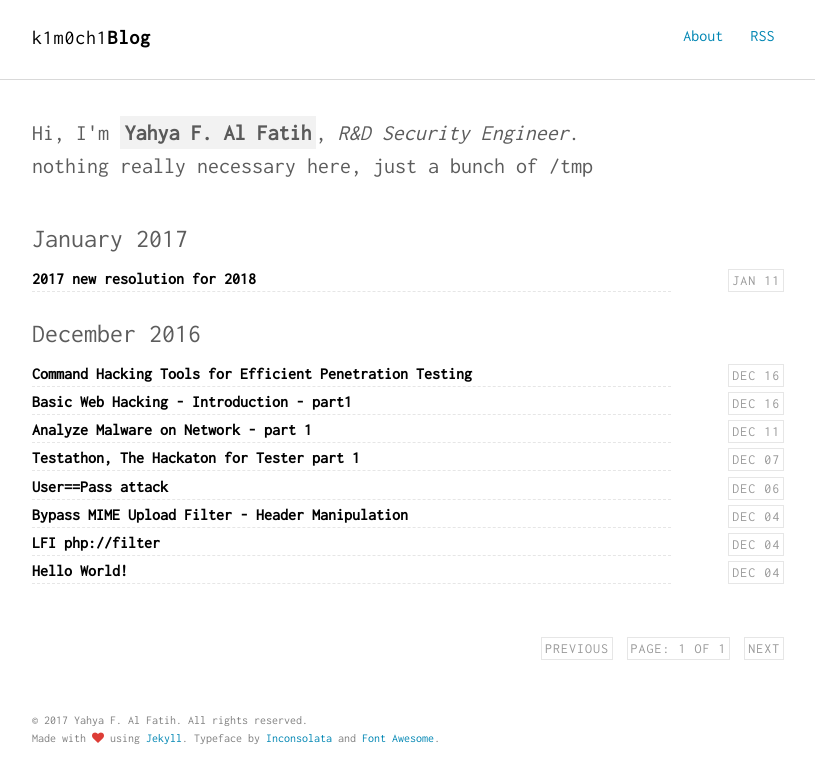
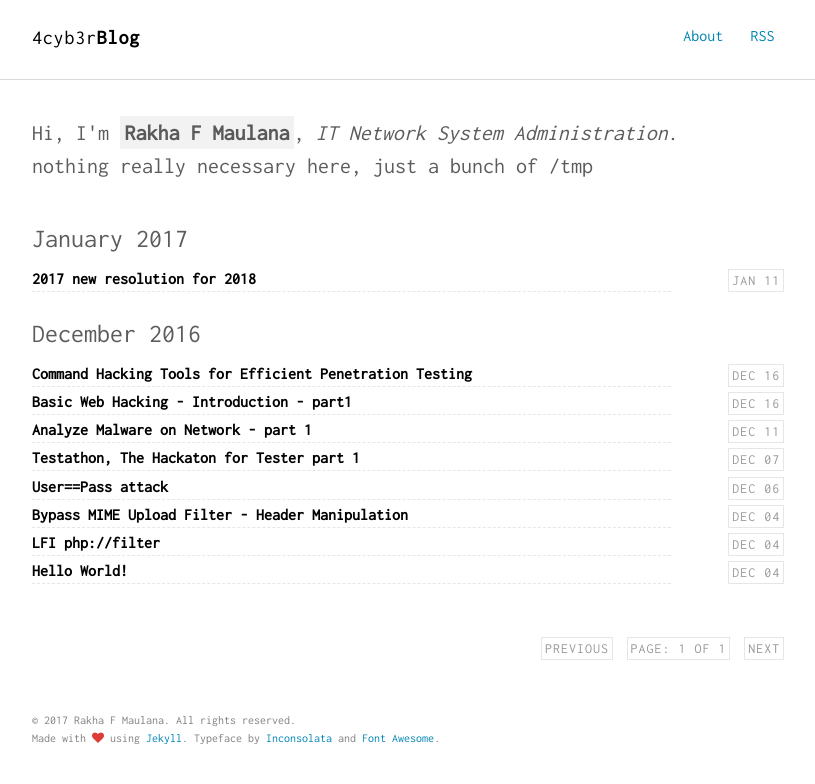
Before and after one commit to 4cyb3r/4cyb3r.github.io, a Jekyll site: the page built from index.html, in a window 1280 px wide. Shown: the top 784 px of the page, without its empty margins (232-1047 px from the left). Built offline with Jekyll 4.4.1, drawn with Linux system fonts in a browser that asks for light colours; the list of posts is cut into pages by our own code.

Commit message:
Update _config.yml

```diff
--- a/_config.yml
+++ b/_config.yml
@@ -1,19 +1,19 @@
 
 # SEO settings
-title: "k1m0ch1"
+title: "4cyb3r"
 title2: "Blog" # default: ""
 description: "free thoughtfull from my mind"
 keywords: ""
-url: http://k1m0ch1.github.io/ # site url
+url: http://4cyb3r.github.io/ # site url
 baseurl: "" # apply repo name if use it under gh-pages branch
 # baseurl: null # apply null if repo name is something like username.github.io
 paginate: 10
 paginate_path: "/page:num/"
 
 google_analytics: UA-XXXXX-XX
-repo: http://github.com/k1m0ch1/k1m0ch1.github.io
-disqus_shortname: "k1m0ch1"
-twitter_username: "yahya_kimochi"
+repo: http://github.com/4cyb3r/4cyb3r.github.io
+disqus_shortname: "4cyb3r"
+twitter_username: ""
 comments: true
 
 # Build settings
@@ -31,21 +31,21 @@ sass:
 
 # Author settings
 author:
-  name     : "Yahya F. Al Fatih"
-  job      : "R&D Security Engineer"
+  name     : "Rakha F Maulana"
+  job      : "IT Network System Administration"
   bio      : "nothing really necessary here, just a bunch of /tmp "
   thumb    : /images/author.jpg
-  email    : yahya.kimochi@gmail.com
+  email    : 4cyb3r@gmail.com
   url      :
-  github   : http://github.com/k1m0ch1
-  twitter  : http://twitter.com/yahya_kimochi
-  facebook : https://www.facebook.com/yahya.kimochi
+  github   : http://github.com/4cyb3r
+  twitter  :
+  facebook :
   linkedin :
 
 # social settings
 og_locale: "en_US"
 twitter_card: "summary_large_image"
-twitter_site: "@yahya_kimochi"
+twitter_site: ""
 
 gems:
   - bourbon
```
